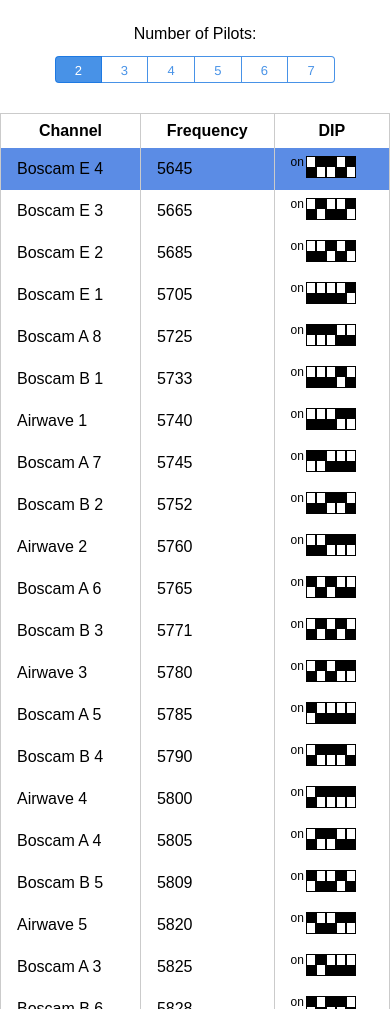
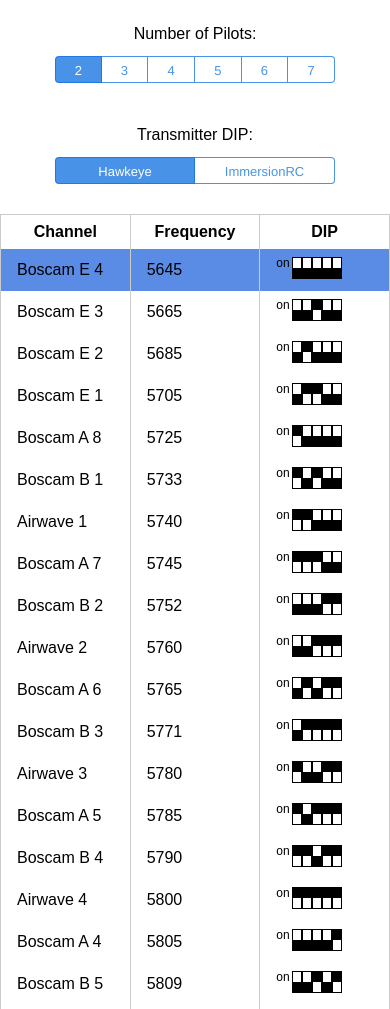
Before and after one commit to therippa/multirotorstuff-vtx-calc, a plain HTML site: page www/index.html in a window 390 px wide. Shown: the part 87-1096 px from the top of the page. Drawn offline with Linux system fonts and the light colour scheme; some packages are replaced by stand-ins of ours.

Commit message:
Added alternative vtx dip settings

```diff
--- a/www/css/channels.css
+++ b/www/css/channels.css
@@ -1,3 +1,8 @@
 .good-channel {
     background-color: #5b8ce5;
 }
+
+td {
+    width: 33%;
+    height: 26px;
+}
--- a/www/index.html
+++ b/www/index.html
@@ -32,9 +32,12 @@
         <title>VTX Calculator</title>
     </head>
     <body>
+
         <div style="padding: 10px;">
             <div style="text-align: center;"><a href="http://www.multirotorstuff.com"><img src="img/logo.svg" style="width: 100%; max-width: 500px;"></a></div>
+
         </div>
+
         <div>
             <div style="text-align: center;"><label class="radio-button">Number of Pilots:</label></div>
             <div class="button-bar" style="width:280px;margin:0 auto 30px auto;">
@@ -66,6 +69,21 @@
             </div>
         </div>
 
+        <div>
+            <div style="text-align: center;"><label class="radio-button">Transmitter DIP:</label></div>
+            <div class="button-bar" style="width:280px;margin:0 auto 30px auto;">
+                <div class="button-bar__item">
+                    <input type="radio" name="vtx_type" value="hawkeye" checked>
+                    <button class="button-bar__button">Hawkeye</button>
+                </div>
+                <div class="button-bar__item">
+                    <input type="radio" name="vtx_type" value="immersionrc">
+                    <button class="button-bar__button">ImmersionRC</button>
+                </div>
+
+            </div>
+        </div>
+
             <div id="channel-table"></div>
         </div>
         <script type="text/javascript" src="cordova.js"></script>
--- a/www/js/channels.js
+++ b/www/js/channels.js
@@ -1,39 +1,124 @@
 jQuery(document).ready(function() {
     "use strict";
 
+    var dip = {
+            "hawkeye" : [
+                //FR-A
+                [1,1,1,1,1],
+                [1,1,0,1,1],
+                [1,0,1,1,1],
+                [1,0,0,1,1],
+                [0,1,1,1,1],
+                [0,1,0,1,1],
+                [0,0,1,1,1],
+                [0,0,0,1,1],
+                //FR-B
+                [1,1,1,0,0],
+                [1,1,0,0,0],
+                [1,0,1,0,0],
+                [1,0,0,0,0],
+                [0,1,1,0,0],
+                [0,1,0,0,0],
+                [0,0,1,0,0],
+                [0,0,0,0,0],
+                //FR-C
+                [1,1,1,1,0],
+                [1,1,0,1,0],
+                [1,0,1,1,0],
+                [1,0,0,1,0],
+                [0,1,1,1,0],
+                [0,1,0,1,0],
+                [0,0,1,1,0],
+                [0,0,0,1,0],
+                //FR-D
+                [1,1,1,0,1],
+                [1,1,0,0,1],
+                [1,0,1,0,1],
+                [1,0,0,0,1],
+                [0,1,1,0,1],
+                [0,1,0,0,1],
+                [0,0,1,0,1],
+                [0,0,0,0,1]
+
+            ],
+            "immersionrc": [
+                //FR-A
+                [],
+                [],
+                [],
+                [],
+                [],
+                [],
+                [],
+                [],
+                //FR-B
+                [1,1,1],
+                [1,1,0],
+                [1,0,1],
+                [1,0,0],
+                [0,1,1],
+                [0,1,0],
+                [0,0,1],
+                [],
+                //FR-C
+                [],
+                [],
+                [],
+                [],
+                [],
+                [],
+                [],
+                [],
+                //FR-D
+                [],
+                [],
+                [],
+                [],
+                [],
+                [],
+                [],
+                []
+
+            ]
+        };
+
+
+
+
+
     var vtx = [
-        ["Boscam A 1", 5865, [1,1,1,1,1]],
-        ["Boscam A 2", 5845, [1,1,0,1,1]],
-        ["Boscam A 3", 5825, [1,0,1,1,1]],
-        ["Boscam A 4", 5805,[1,0,0,1,1]],
-        ["Boscam A 5", 5785,[0,1,1,1,1]],
-        ["Boscam A 6", 5765,[0,1,0,1,1]],
-        ["Boscam A 7", 5745,[0,0,1,1,1]],
-        ["Boscam A 8", 5725,[0,0,0,1,1]],
-        ["Airwave 1", 5740,[1,1,1,0,0]],
-        ["Airwave 2", 5760,[1,1,0,0,0]],
-        ["Airwave 3", 5780,[1,0,1,0,0]],
-        ["Airwave 4", 5800,[1,0,0,0,0]],
-        ["Airwave 5", 5820,[0,1,1,0,0]],
-        ["Airwave 6", 5840,[0,1,0,0,0]],
-        ["Airwave 7", 5860,[0,0,1,0,0]],
-        ["Airwave 8", 5880,[0,0,0,0,0]],
-        ["Boscam E 1", 5705,[1,1,1,1,0]],
-        ["Boscam E 2", 5685,[1,1,0,1,0]],
-        ["Boscam E 3", 5665,[1,0,1,1,0]],
-        ["Boscam E 4", 5645,[1,0,0,1,0]],
-        ["Boscam E 5", 5885,[0,1,1,1,0]],
-        ["Boscam E 6", 5905,[0,1,0,1,0]],
-        ["Boscam E 7", 5925,[0,0,1,1,0]],
-        ["Boscam E 8", 5945,[0,0,0,1,0]],
-        ["Boscam B 1", 5733,[1,1,1,0,1]],
-        ["Boscam B 2", 5752,[1,1,0,0,1]],
-        ["Boscam B 3", 5771,[1,0,1,0,1]],
-        ["Boscam B 4", 5790,[1,0,0,0,1]],
-        ["Boscam B 5", 5809,[0,1,1,0,1]],
-        ["Boscam B 6", 5828,[0,1,0,0,1]],
-        ["Boscam B 7", 5847,[0,0,1,0,1]],
-        ["Boscam B 8", 5866,[0,0,0,0,1]]
+        ["Boscam A 1", 5865, {"hawkeye": [1,,,,1,1], "immersionrc": [,,,]}],
+        ["Boscam A 2", 5845, {"hawkeye": [1,,,,1,1], "immersionrc": [,,,] }],
+        ["Boscam A 3", 5825, {"hawkeye": [1,,,,1,1], "immersionrc": [,,,] }],
+        ["Boscam A 4", 5805, {"hawkeye": [1,,,,1,1], "immersionrc": [,,,] }],
+        ["Boscam A 5", 5785, {"hawkeye": [0,,,,1,1], "immersionrc": [,,,] }],
+        ["Boscam A 6", 5765, {"hawkeye": [0,,,,1,1], "immersionrc": [,,,] }],
+        ["Boscam A 7", 5745, {"hawkeye": [0,,,,1,1], "immersionrc": [,,,] }],
+        ["Boscam A 8", 5725, {"hawkeye": [0,,,,1,1], "immersionrc": [,,,] }],
+        ["Airwave 1", 5740, {"hawkeye": [1,,,,0,0], "immersionrc": [,,,] }],
+        ["Airwave 2", 5760, {"hawkeye": [1,,,,0,0], "immersionrc": [,,,] }],
+        ["Airwave 3", 5780, {"hawkeye": [1,,,,0,0], "immersionrc": [,,,] }],
+        ["Airwave 4", 5800, {"hawkeye": [1,,,,0,0], "immersionrc": [,,,] }],
+        ["Airwave 5", 5820, {"hawkeye": [0,,,,0,0], "immersionrc": [,,,] }],
+        ["Airwave 6", 5840, {"hawkeye": [0,,,,0,0], "immersionrc": [,,,] }],
+        ["Airwave 7", 5860, {"hawkeye": [0,,,,0,0], "immersionrc": [,,,] }],
+        ["Airwave 8", 5880, {"hawkeye": [0,,,,0,0], "immersionrc": [,,,] }],
+        ["Boscam E 1", 5705, {"hawkeye": [1,,,,,], "immersionrc": [,,,] }],
+        ["Boscam E 2", 5685, {"hawkeye": [1,,,,,], "immersionrc": [,,,] }],
+        ["Boscam E 3", 5665, {"hawkeye": [1,,,,,], "immersionrc": [,,,] }],
+        ["Boscam E 4", 5645, {"hawkeye": [1,,,,,], "immersionrc": [,,,] }],
+        ["Boscam E 5", 5885, {"hawkeye": [0,,,,,], "immersionrc": [,,,] }],
+        ["Boscam E 6", 5905, {"hawkeye": [0,,,,,], "immersionrc": [,,,] }],
+        ["Boscam E 7", 5925, {"hawkeye": [0,,,,,], "immersionrc": [,,,] }],
+        ["Boscam E 8", 5945, {"hawkeye": [0,,,,,], "immersionrc": [,,,] }],
+        ["Boscam B 1", 5733, {"hawkeye": [1,,,,,], "immersionrc": [,,,] }],
+        ["Boscam B 2", 5752, {"hawkeye": [1,,,,,], "immersionrc": [,,,] }],
+        ["Boscam B 3", 5771, {"hawkeye": [1,,,,,], "immersionrc": [,,,] }],
+        ["Boscam B 4", 5790, {"hawkeye": [1,,,,,], "immersionrc": [,,,] }],
+        ["Boscam B 5", 5809, {"hawkeye": [0,,,,,], "immersionrc": [,,,] }],
+        ["Boscam B 6", 5828, {"hawkeye": [0,,,,,], "immersionrc": [,,,] }],
+        ["Boscam B 7", 5847, {"hawkeye": [0,,,,,], "immersionrc": [,,,] }],
+        ["Boscam B 8", 5866, {"hawkeye": [0,,,,,], "immersionrc": [,,,] }],
     ];
 
 
@@ -164,6 +249,8 @@
         table.css("width", "100%");
         table.attr(options.attrs);
 
+        var vtx_type = jQuery("input[name=vtx_type]:checked").val();
+
         // loop through all the rows, we will deal with tfoot and thead later
         for (i = 0; i < data.length; i++) {
             row = jQuery('<tr />');
@@ -174,7 +261,7 @@
             for (j = 0; j < 3; j = j + 1) {
                 var cellData = data[i][j];
                 if (j == 2 && i != 0) {
-                    cellData = dip(cellData);
+                    cellData = render_dip(dip[vtx_type][i-1]);
                 }
                 if (i === 0 && options.th) {
                     row.append(jQuery('<th />').html(cellData));
@@ -201,8 +288,9 @@
         return table;
     };
 
-    function dip(data) {
+    function render_dip(data) {
         var ret = jQuery('<div />')
+        if (data.length == 0) return ret;
         ret.append("<sup style='top:-12px; padding-right: 2px;'>on</sup>");
         for (var i = 0; i < data.length; i++) {
             var dip_switch = jQuery("<img />");
```
Lines whose indentation alone changed are shown as unchanged.
